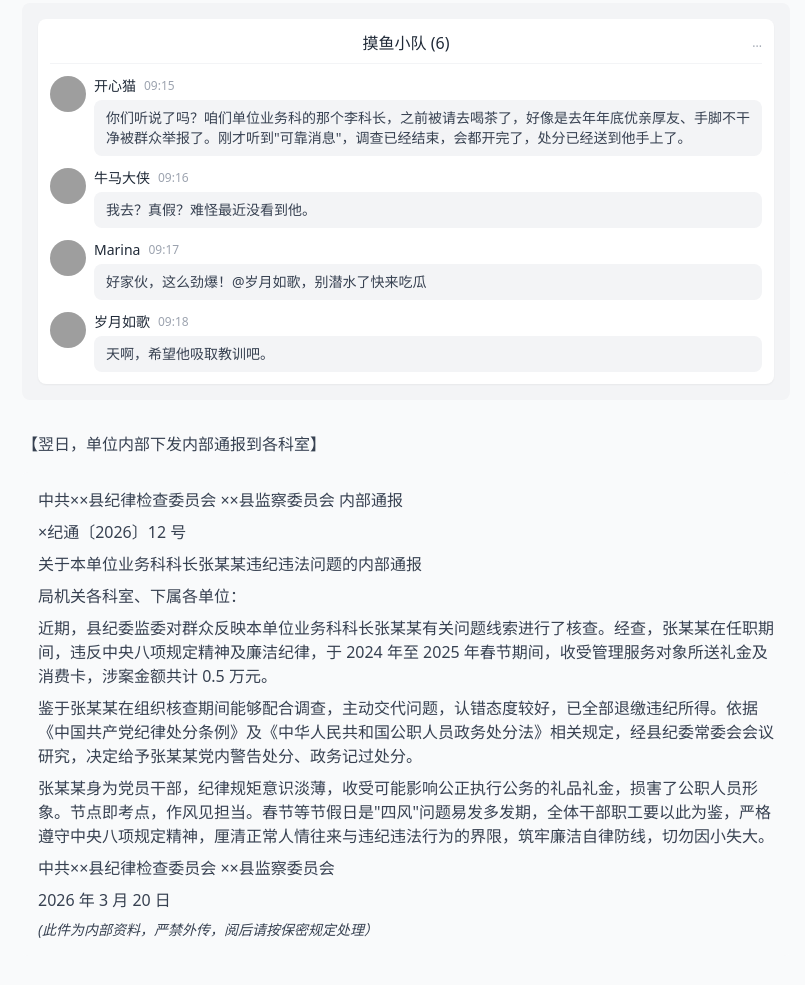
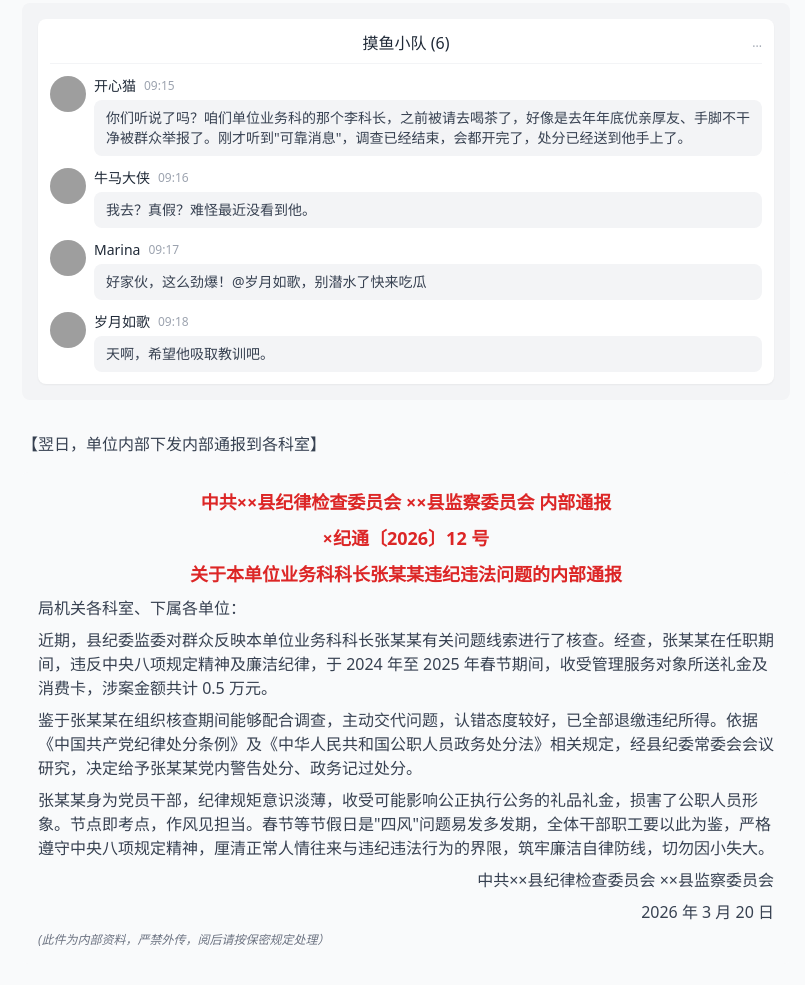
Before and after one commit to faye-feizixuan/academic-questionnaire-organizational-trust, a plain HTML site: page test-wechat.html in a window 1280 px wide. Shown: the part 149-1134 px from the top of the page, without its empty margins (234-1039 px from the left). Drawn offline with nearby package versions, Linux system fonts and the light colour scheme; grey boxes are pictures that could not be loaded.

Commit message:
Update test page format with red centered title

```diff
--- a/test-wechat.html
+++ b/test-wechat.html
@@ -85,16 +85,16 @@
         <p class="text-gray-700 mb-4">【翌日，单位内部下发内部通报到各科室】</p>
 
         <div class="bg-gray-50 p-4 rounded-md mb-4">
-            <p class="text-gray-700 font-medium mb-2">中共××县纪律检查委员会 ××县监察委员会 内部通报</p>
-            <p class="text-gray-700 mb-2">×纪通〔2026〕12 号</p>
-            <p class="text-gray-700 font-medium mb-2">关于本单位业务科科长张某某违纪违法问题的内部通报</p>
+            <p class="text-red-600 font-bold text-lg mb-2 text-center">中共××县纪律检查委员会 ××县监察委员会 内部通报</p>
+            <p class="text-red-600 font-bold text-lg mb-2 text-center">×纪通〔2026〕12 号</p>
+            <p class="text-red-600 font-bold text-lg mb-2 text-center">关于本单位业务科科长张某某违纪违法问题的内部通报</p>
             <p class="text-gray-700 mb-2">局机关各科室、下属各单位：</p>
             <p class="text-gray-700 mb-2">近期，县纪委监委对群众反映本单位业务科科长张某某有关问题线索进行了核查。经查，张某某在任职期间，违反中央八项规定精神及廉洁纪律，于 2024 年至 2025 年春节期间，收受管理服务对象所送礼金及消费卡，涉案金额共计 0.5 万元。</p>
             <p class="text-gray-700 mb-2">鉴于张某某在组织核查期间能够配合调查，主动交代问题，认错态度较好，已全部退缴违纪所得。依据《中国共产党纪律处分条例》及《中华人民共和国公职人员政务处分法》相关规定，经县纪委常委会会议研究，决定给予张某某党内警告处分、政务记过处分。</p>
             <p class="text-gray-700 mb-2">张某某身为党员干部，纪律规矩意识淡薄，收受可能影响公正执行公务的礼品礼金，损害了公职人员形象。节点即考点，作风见担当。春节等节假日是"四风"问题易发多发期，全体干部职工要以此为鉴，严格遵守中央八项规定精神，厘清正常人情往来与违纪违法行为的界限，筑牢廉洁自律防线，切勿因小失大。</p>
-            <p class="text-gray-700 mb-2">中共××县纪律检查委员会 ××县监察委员会</p>
-            <p class="text-gray-700 mb-2">2026 年 3 月 20 日</p>
-            <p class="text-gray-700 text-sm italic">(此件为内部资料，严禁外传，阅后请按保密规定处理）</p>
+            <p class="text-gray-700 mb-2 text-right">中共××县纪律检查委员会 ××县监察委员会</p>
+            <p class="text-gray-700 mb-2 text-right">2026 年 3 月 20 日</p>
+            <p class="text-gray-500 text-xs italic text-left">(此件为内部资料，严禁外传，阅后请按保密规定处理）</p>
         </div>
     </div>
 </body>
```
